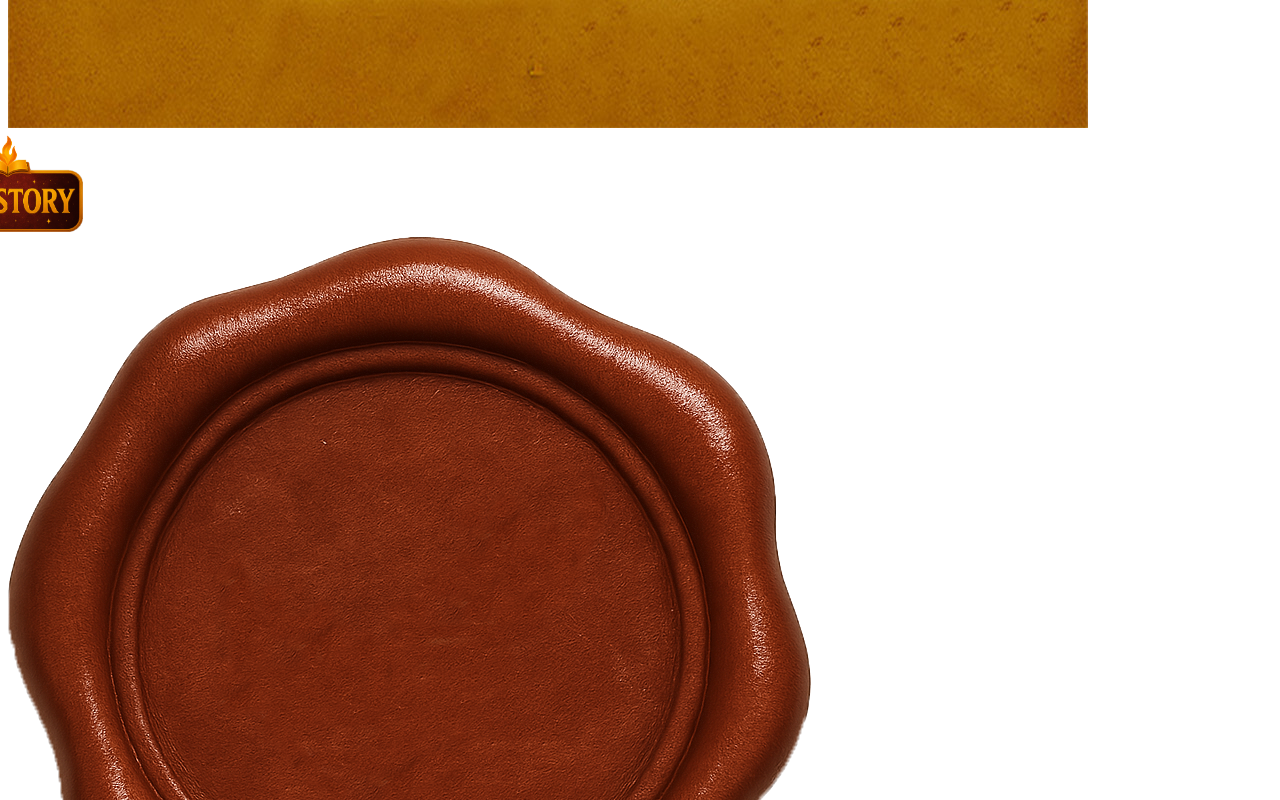
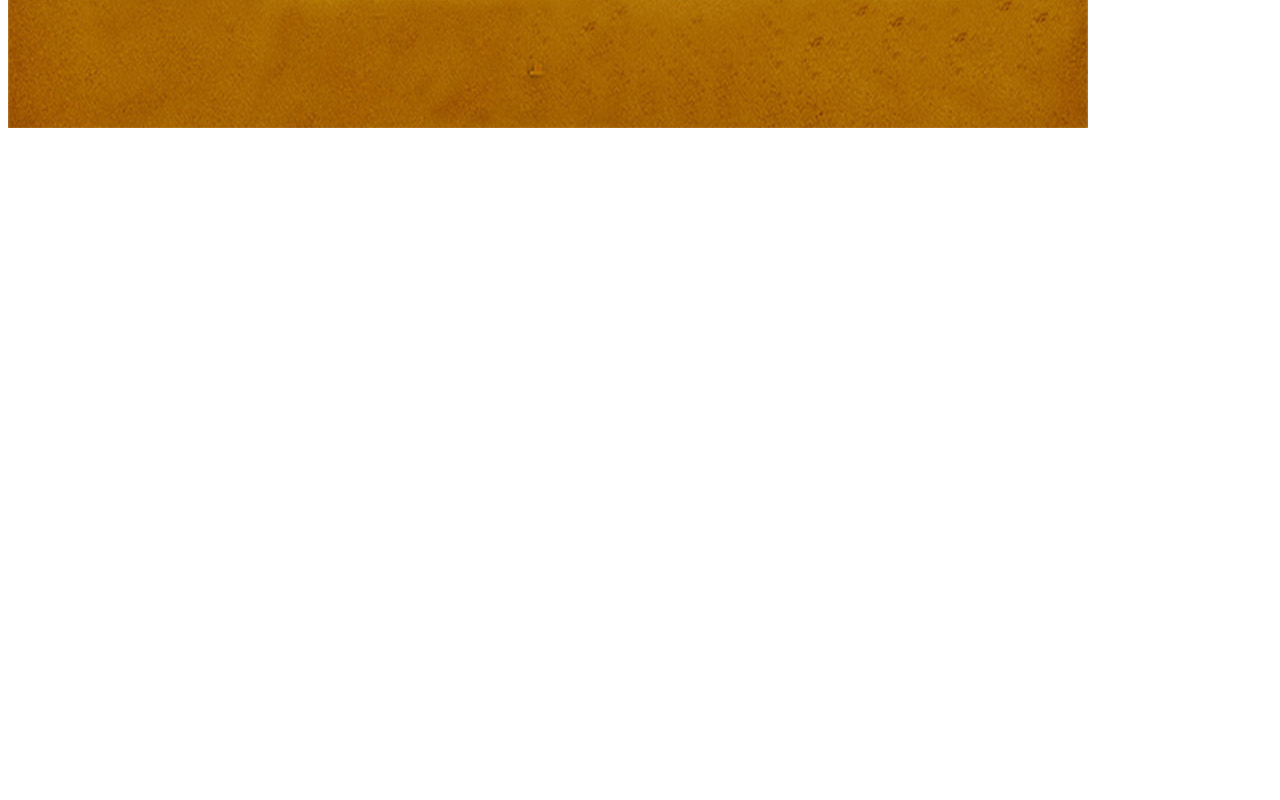
Before and after one commit to SkyPremium/questory-webapp, a React (Vite) app: page /rules in a window 1280 px wide. Shown: the part 1800-2600 px from the top of the page. After the commit the page ends 1940 px from the top, so only its background shows below. Built offline with nearby package versions, Linux system fonts and the light colour scheme; the HTML template or start-up script is replaced by a standard one.

Commit message:
Add files via upload

```diff
--- a/src/pages/RulesScreen.tsx
+++ b/src/pages/RulesScreen.tsx
@@ -1,6 +1,6 @@
 // src/screens/RulesScreen.tsx
 
-import { useState } from "react";
+import { useState, useEffect, useRef } from "react";
 import rulesBg from "../assets/images/rules.jpg";
 import logo from "../assets/images/logo.png";
 import buttonAgree from "../assets/images/button_agree.png";
@@ -9,17 +9,38 @@ import checkboxEmpty from "../assets/images/checkbox_empty.png";
 
 export default function RulesScreen({ onAgree }: { onAgree: () => void }) {
   const [checked, setChecked] = useState(false);
+  const [bgSize, setBgSize] = useState({ width: 0, height: 0 });
+  const bgRef = useRef<HTMLImageElement>(null);
+
+  const BASE_WIDTH = 1080;
+  const BASE_HEIGHT = 1920;
+
+  useEffect(() => {
+    const updateSize = () => {
+      if (bgRef.current) {
+        const { offsetWidth, offsetHeight } = bgRef.current;
+        setBgSize({ width: offsetWidth, height: offsetHeight });
+      }
+    };
+    updateSize();
+    window.addEventListener("resize", updateSize);
+    return () => window.removeEventListener("resize", updateSize);
+  }, []);
+
+  const scale = (x: number, base: number, actual: number) => (x / base) * actual;
 
   return (
     <div className="w-screen h-screen overflow-hidden relative bg-black">
       {/* 📜 Фон */}
       <img
+        ref={bgRef}
         src={rulesBg}
         alt="Фон"
         className="absolute inset-0 w-full h-full object-fill z-0"
       />
 
       {/* 🧱 UI-элементы */}
+      {bgSize.width > 0 && (
         <div className="absolute inset-0 z-10 pointer-events-none">
           {/* 🔥 Логотип */}
           <img
@@ -27,11 +48,12 @@ export default function RulesScreen({ onAgree }: { onAgree: () => void }) {
             alt="Логотип"
             className="absolute pointer-events-none"
             style={{
-            top: `${140 / 1920 * 100}%`,       // 140px от 1920
+              top: scale(140, BASE_HEIGHT, bgSize.height),
               left: "50%",
               transform: "translateX(-50%)",
-            width: `${240 / 1080 * 100}%`,     // 240px от 1080
-            maxWidth: "150px",
+              width: scale(240, BASE_WIDTH, bgSize.width),
+              maxWidth: 150,
+              position: "absolute"
             }}
           />
 
@@ -40,10 +62,10 @@ export default function RulesScreen({ onAgree }: { onAgree: () => void }) {
             onClick={() => setChecked(!checked)}
             className="absolute cursor-pointer pointer-events-auto"
             style={{
-            bottom: `${240 / 1920 * 100}%`,    // 240px от 1920
-            left: `${130 / 1080 * 100}%`,      // 130px от 1080
-            width: `${110 / 1080 * 100}%`,     // 110px от 1080
-            maxWidth: "60px",
+              bottom: scale(240, BASE_HEIGHT, bgSize.height),
+              left: scale(130, BASE_WIDTH, bgSize.width),
+              width: scale(110, BASE_WIDTH, bgSize.width),
+              maxWidth: 60,
             }}
           >
             <img
@@ -61,16 +83,18 @@ export default function RulesScreen({ onAgree }: { onAgree: () => void }) {
               checked ? "opacity-100" : "opacity-40 pointer-events-none"
             }`}
             style={{
-            bottom: `${120 / 1920 * 100}%`,    // 120px от 1920
+              bottom: scale(120, BASE_HEIGHT, bgSize.height),
               left: "50%",
               transform: "translateX(-50%)",
-            width: `${420 / 1080 * 100}%`,     // 420px от 1080
-            maxWidth: "200px",
+              width: scale(420, BASE_WIDTH, bgSize.width),
+              maxWidth: 200,
+              position: "absolute"
             }}
           >
             <img src={buttonAgree} alt="Согласен" className="w-full" />
           </button>
         </div>
+      )}
     </div>
   );
 }
```
Lines whose indentation alone changed are shown as unchanged.
